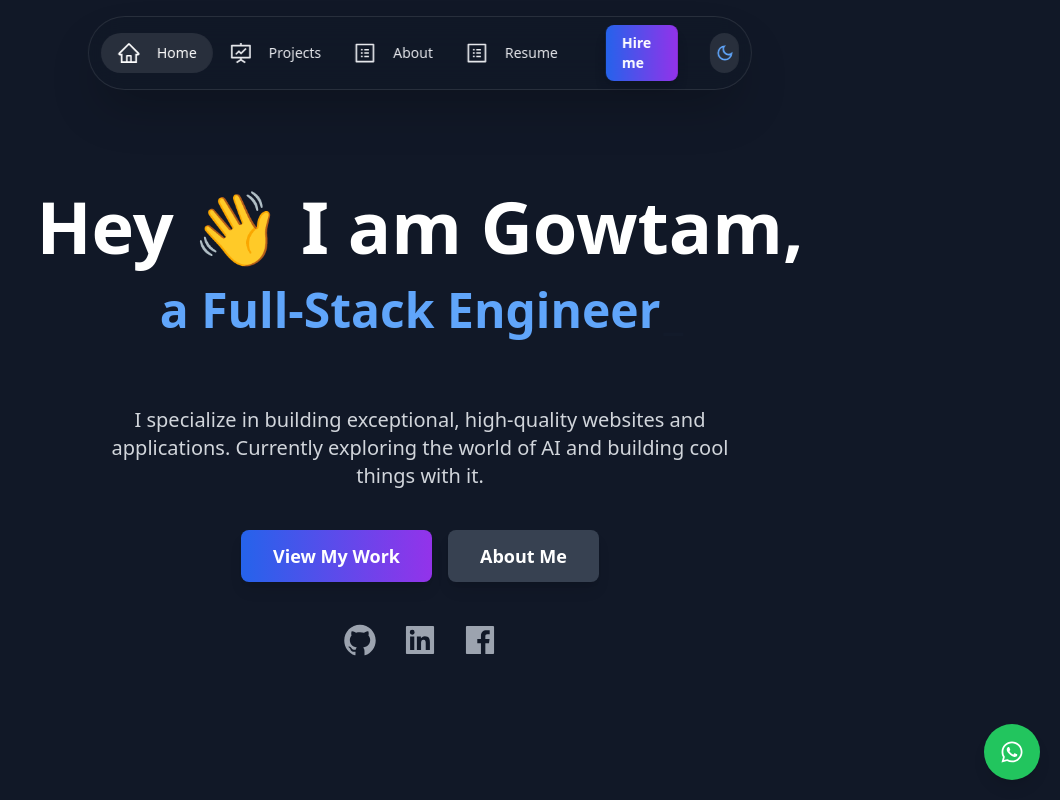
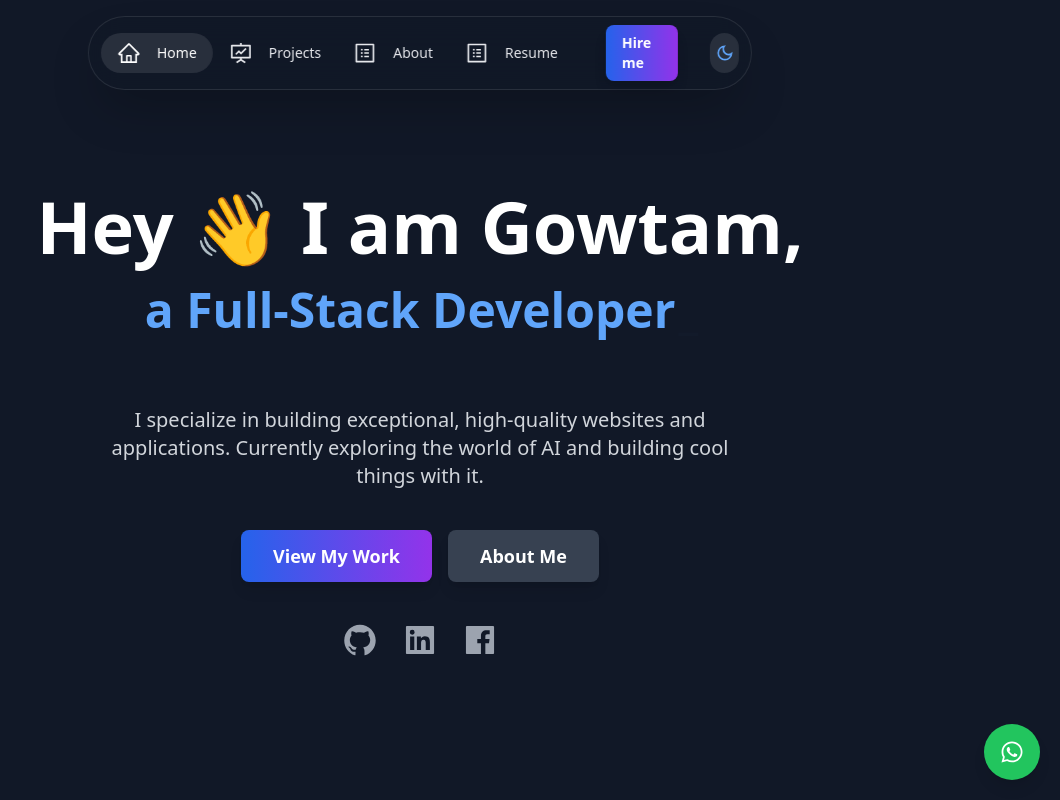
Before and after one commit to gowtamkumar/my-portfolio, a Next.js app: page / in a window 1280 px wide. Shown: the whole page, without its empty margins (220-1280 px from the left). Built offline with nearby package versions, Linux system fonts and the light colour scheme.

Commit message:
typewriter udpate

```diff
--- a/app/page.tsx
+++ b/app/page.tsx
@@ -25,7 +25,7 @@ export default function Home() {
             <Typewriter
               words={[
                 "JavaScript Developer",
-                "Full-Stack Engineer",
+                "Full-Stack Developer",
                 "Web Developer",
                 "Problem Solver",
               ]}
```
